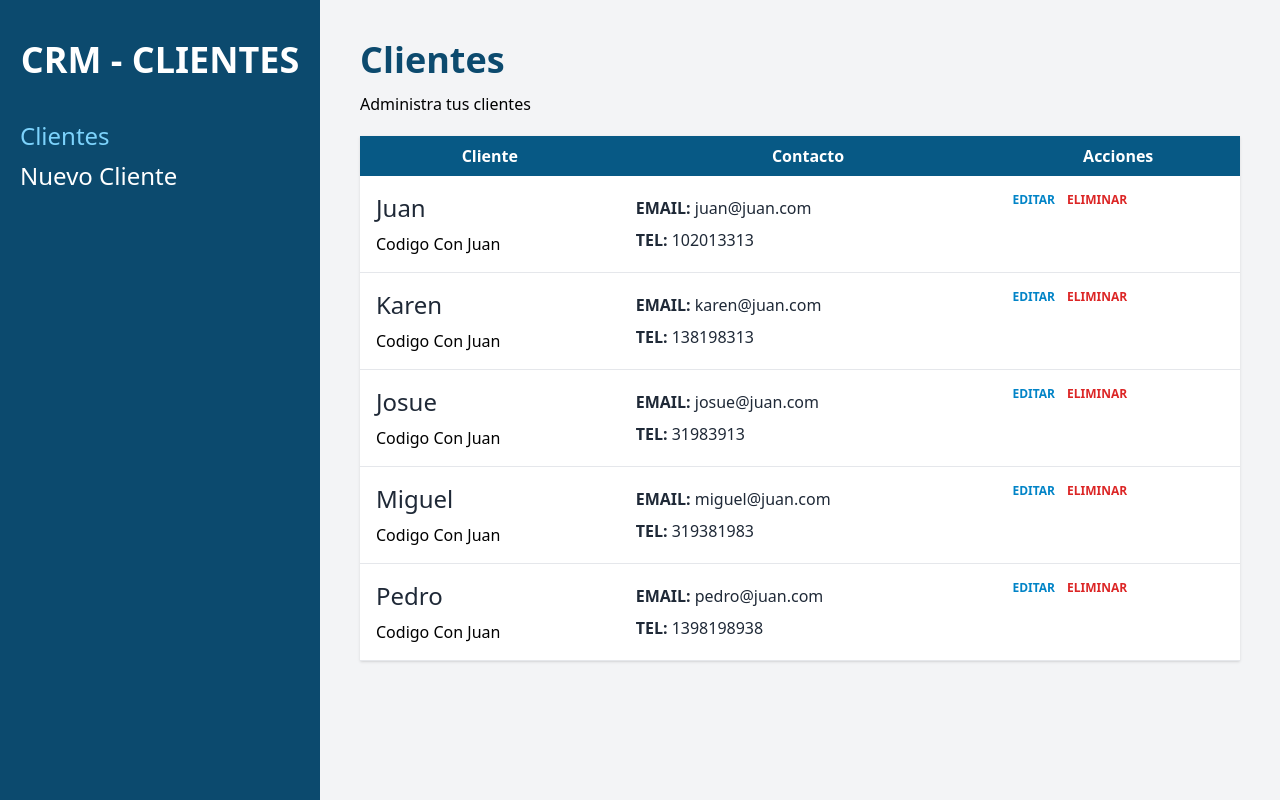
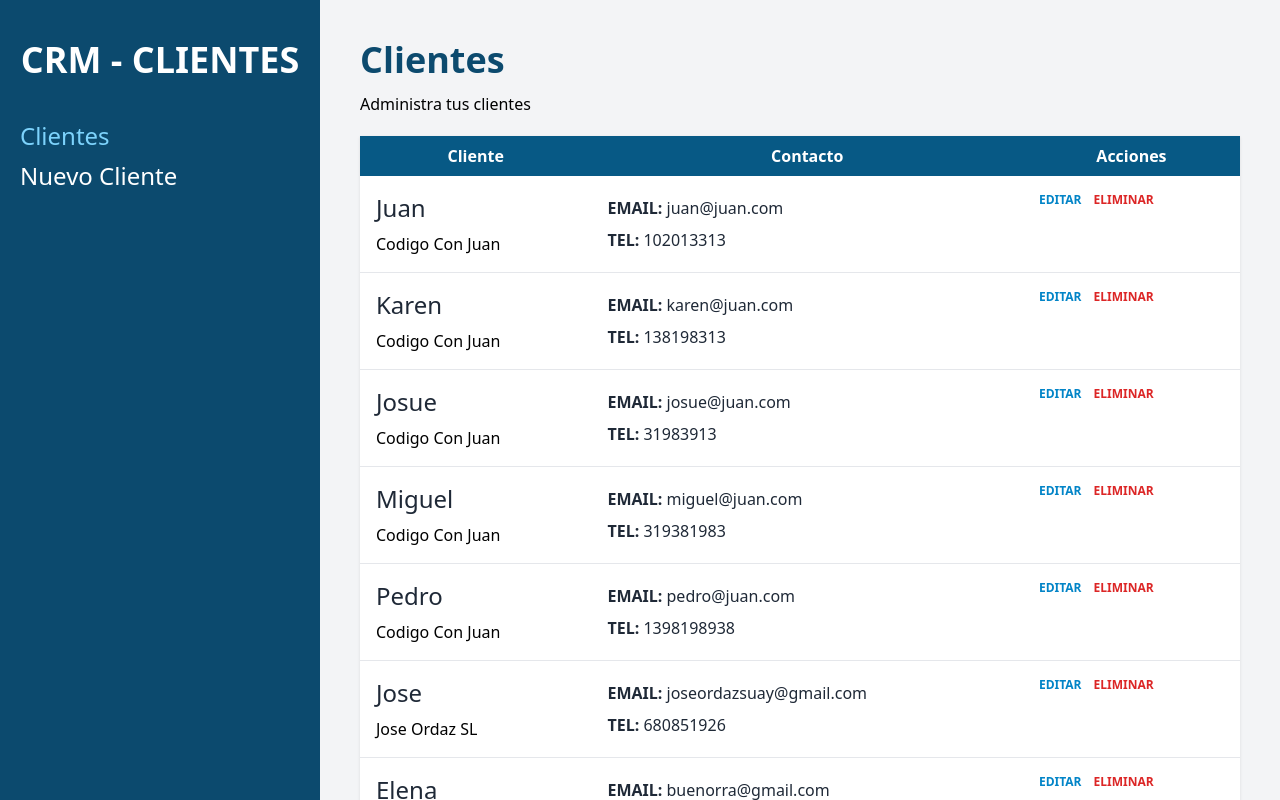
Before and after one commit to JoseOrdaz/crm-react, a React (Vite) app: page / in a window 1280 px wide. Built offline with nearby package versions, Linux system fonts and the light colour scheme; data requests are answered from the project's data file.

Commit message:
Añadir nuevos clientes con el formulario y actualizar el json de la api

```diff
--- a/data/Clientes.jsx
+++ b/data/Clientes.jsx
@@ -5,3 +5,22 @@ export async function obtenerClientes(){
 
 
 }
+
+export async function agregarClientes(datos){
+
+    try{
+        const respuesta = await fetch(import.meta.env.VITE_API_URL,{
+            method: 'POST',
+            body: JSON.stringify(datos),
+            headers: {'Content-Type': 'application/json'}
+         })
+
+         await respuesta.json()
+
+    } catch(error){
+
+        console.log(error)
+
+    }
+
+}
--- a/db.json
+++ b/db.json
@@ -1,4 +1,5 @@
-{ "clientes" : [
+{
+  "clientes": [
     {
       "id": 1,
       "nombre": "Juan",
@@ -33,6 +34,22 @@
       "telefono": 1398198938,
       "email": "pedro@juan.com",
       "empresa": "Codigo Con Juan"
+    },
+    {
+      "nombre": "Jose",
+      "empresa": "Jose Ordaz SL",
+      "email": "joseordazsuay@gmail.com",
+      "telefono": "680851926",
+      "notas": "Notas de prueba",
+      "id": 6
+    },
+    {
+      "nombre": "Elena",
+      "empresa": "Buenorra SL",
+      "email": "buenorra@gmail.com",
+      "telefono": "680851926",
+      "notas": "Es la mejor del mundo y del universo",
+      "id": 7
     }
   ]
 }
--- /dev/null
+++ b/src/components/ErrorPage.jsx
@@ -0,0 +1,19 @@
+import { useRouteError } from "react-router-dom";
+
+
+export default function ErroPage (){
+
+    const error = useRouteError()
+    console.log(error)
+
+    return(
+        <div className="space-y-8">
+            <h1 className="text-center text-6xl font-extrabold mt-20 text-sky-900">CRM CLIENTES</h1>
+            <p className="text-center">Hubo un error</p>
+
+            <p className="text-center">{error.message}</p>
+        </div>
+    )
+
+
+}
--- a/src/main.jsx
+++ b/src/main.jsx
@@ -5,6 +5,8 @@ import {createBrowserRouter, RouterProvider} from 'react-router-dom';
 import Layout from './components/layout';
 import NuevoCliente, {action as nuevoCliente} from './pages/NuevoCliente';
 import Index , { loader as clientesLoader } from './pages/Index';
+import ErroPage from './components/ErrorPage';
+
 
 const router = createBrowserRouter([
   {
@@ -14,7 +16,8 @@ const router = createBrowserRouter([
       {
         index: true,
         element: <Index />,
-        loader: clientesLoader
+        loader: clientesLoader,
+        errorElement: <ErroPage />
       },
       {
           path: '/clientes/nuevo',
--- a/src/pages/NuevoCliente.jsx
+++ b/src/pages/NuevoCliente.jsx
@@ -1,6 +1,7 @@
-import { useNavigate, Form, useActionData } from "react-router-dom";
+import { useNavigate, Form, useActionData, redirect } from "react-router-dom";
 import Formulario from "../components/Formulario";
 import Error from "../components/Error";
+import { agregarClientes } from "../../data/Clientes";
 
 export async function action({request}) {
 
@@ -26,6 +27,10 @@ export async function action({request}) {
    if(Object.keys(errores).length){
     return errores
    }
+
+    await agregarClientes(datos)
+
+    return redirect('/')
 
 }
 
```
Lines whose indentation alone changed are shown as unchanged.
